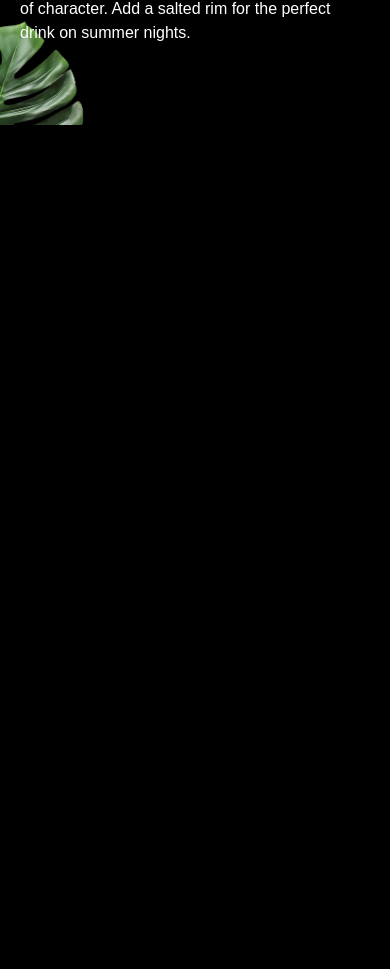
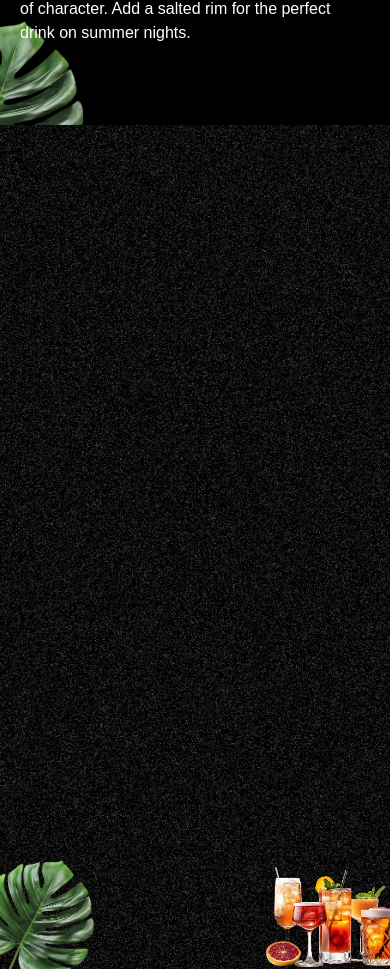
Before and after one commit to PipoMich/gsap_first, a React (Vite) app: page / in a window 390 px wide. Shown: the part 6918-7887 px from the top of the page. Before the commit the page ends 7043 px from the top, so only its background shows below. Built offline with nearby package versions, Linux system fonts and the light colour scheme; a web font is replaced by a local one.

Commit message:
finish the contact section

```diff
--- a/constants/index.js
+++ b/constants/index.js
@@ -110,22 +110,22 @@ const storeInfo = {
 };
 
 const openingHours = [
-  { day: "Mon–Thu", time: "11:00am – 12am" },
-  { day: "Fri", time: "11:00am – 2am" },
-  { day: "Sat", time: "9:00am – 2am" },
-  { day: "Sun", time: "9:00am – 1am" },
+  { day: "Mon–Thu ", time: " 11:00am – 12am" },
+  { day: "Fri ", time: " 11:00am – 2am" },
+  { day: "Sat ", time: " 9:00am – 2am" },
+  { day: "Sun ", time: " 9:00am – 1am" },
 ];
 
 const socials = [
   {
     name: "Instagram",
     icon: "/images/insta.png",
-    url: "#",
+    url: "https://www.instagram.com/mah_dii",
   },
   {
     name: "X (Twitter)",
     icon: "/images/x.png",
-    url: "#",
+    url: "https://x.com/shawthereaI_",
   },
   {
     name: "Facebook",
--- a/src/App.jsx
+++ b/src/App.jsx
@@ -7,6 +7,7 @@ import Cocktails from "./components/Cocktails";
 import About from "./components/About";
 import Art from "./components/Art";
 import Menu from "./components/Menu";
+import Contact from "./components/Contact";
 
 gsap.registerPlugin(ScrollTrigger, SplitText);
 const App = () => {
@@ -18,6 +19,7 @@ const App = () => {
       <About />
       <Art />
       <Menu />
+      <Contact />
 
     </main>
   );
--- /dev/null
+++ b/src/components/Contact.jsx
@@ -0,0 +1,116 @@
+import React from "react";
+import { openingHours, socials } from "../../constants";
+import { useGSAP } from "@gsap/react";
+import { SplitText } from "gsap/all";
+import gsap from "gsap";
+
+const Contact = () => {
+  useGSAP(() => {
+    const contactSplit = new SplitText(".titre", { type: "chars, words" });
+    const pSplit = new SplitText("#contact p ", { type: "chars, words" });
+    const hSplit = new SplitText(".head ", { type: "chars, words" });
+
+  contactSplit.chars.forEach((char) => char.classList.add("text-gradient"));
+
+  const textAnim = gsap.timeline({
+    scrollTrigger: {
+      trigger: "#contact",
+      start: "top top",
+      end: "bottom top",
+      onEnter: () => textAnim.restart(),
+      onEnterBack: () => textAnim.restart(),
+    },
+  });
+
+  textAnim.fromTo(contactSplit.chars,{
+    opacity:0
+  } ,{
+    opacity:1,
+    yPercent: 0,
+    duration: 0.5,
+    ease: "expo.out",
+    stagger: 0.04,
+  })
+  .fromTo(hSplit.chars,{
+   opacity:0
+ } ,{
+   opacity:1,
+   yPercent: 0,
+   duration: 0.5,
+   ease: "expo.out",
+   stagger: 0.03,
+ },'+=0.01')
+.fromTo(pSplit.chars,{
+    opacity:0
+  } ,{
+    opacity:1,
+    yPercent: 0,
+    duration: 0.5,
+    ease: "expo.out",
+    stagger: 0.02,
+  },'+=0.01')
+  .fromTo('.img',{
+    opacity:0
+  } ,{
+    opacity:1,
+    yPercent: 0,
+    duration: 0.5,
+    ease: "expo.out",
+    stagger: 0.02,
+  },'+=0.01');
+  });
+  return (
+    <footer id="contact" className="noisy">
+      <img
+        src="/images/footer-right-leaf.png"
+        alt="right-leaf"
+        id="f-right-leaf"
+      />
+      <img
+        src="/images/footer-left-leaf.png"
+        alt="left-leaf"
+        id="f-left-leaf"
+      />
+      <div className="content">
+        <h2 className="titre">Where To Find Us</h2>
+        <h3 className="head"> Visit our store</h3>
+        <p >9QRJ+PW8, Avenue Hassan II, Oulad Teima, Maroc</p>
+        <div>
+          <h3 className="head">Contact Us</h3>
+          <p >+212 622-066371</p>
+          <p >tatmimahdi@gmail.com</p>
+        </div>
+
+        <div>
+          <h3 className="head">Open every day</h3>
+          {openingHours.map((time) => (
+            <p key={time.day} >
+              {time.day}:{time.time}
+            </p>
+          ))}
+        </div>
+        <div>
+          <h3 className="head">Socials</h3>
+          <div className="flex-center gap-5" >
+            {socials.map((social) => (
+              <a
+                key={social.name}
+                href={social.url}
+                target="_blank"
+                rel="noopener noreferrer"
+                aria-label={social.name}
+              >
+                <img src={social.icon} className="img" />
+              </a>
+            ))}
+          </div>
+        </div>
+      </div>
+      <div className="drink-img">
+        <img src="images/footer-drinks.png" />
+      </div>
+    </footer>
+  );
+};
+
+export default Contact;
--- a/src/index.css
+++ b/src/index.css
@@ -296,7 +296,7 @@ body {
     }
 
     .cocktail-tabs {
-      @apply grid md:grid-cols-4 grid-cols-2 md:gap-20 gap-10 sm:mb-32 mb-20 relative z-10 md:max-w-6xl md:mx-auto;
+      @apply grid md:grid-cols-4 grid-cols-2 md:gap-20 gap-10 sm:mb-32 mb-20 relative z-10 md:max-w-6xl md:mx-auto ;
 
       button {
         @apply md:text-3xl text-xl pb-2 cursor-pointer hover:text-yellow hover:border-yellow border-b-1 transition-colors font-modern-negra;
@@ -353,7 +353,7 @@ body {
   }
 
   #contact {
-    @apply relative md:mt-20 mt-0 px-4 text-center w-full overflow-hidden radial-gradient;
+    @apply relative md:mt-20 mt-0 px-4 text-center w-full overflow-hidden  bg-[url("/images/noise.png")];
 
     #f-left-leaf {
       @apply absolute bottom-0 left-0 pointer-events-none lg:w-fit w-1/3;
```
